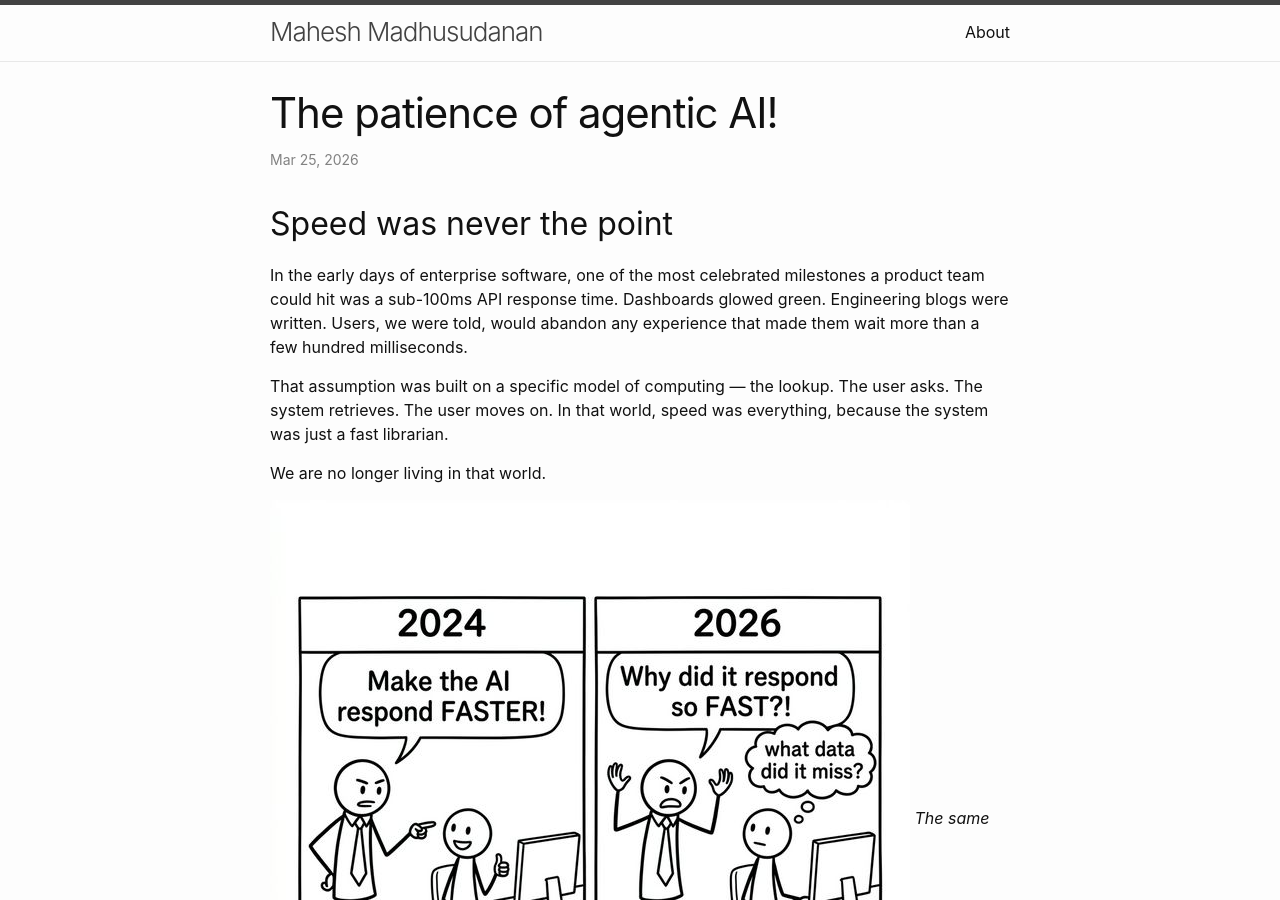
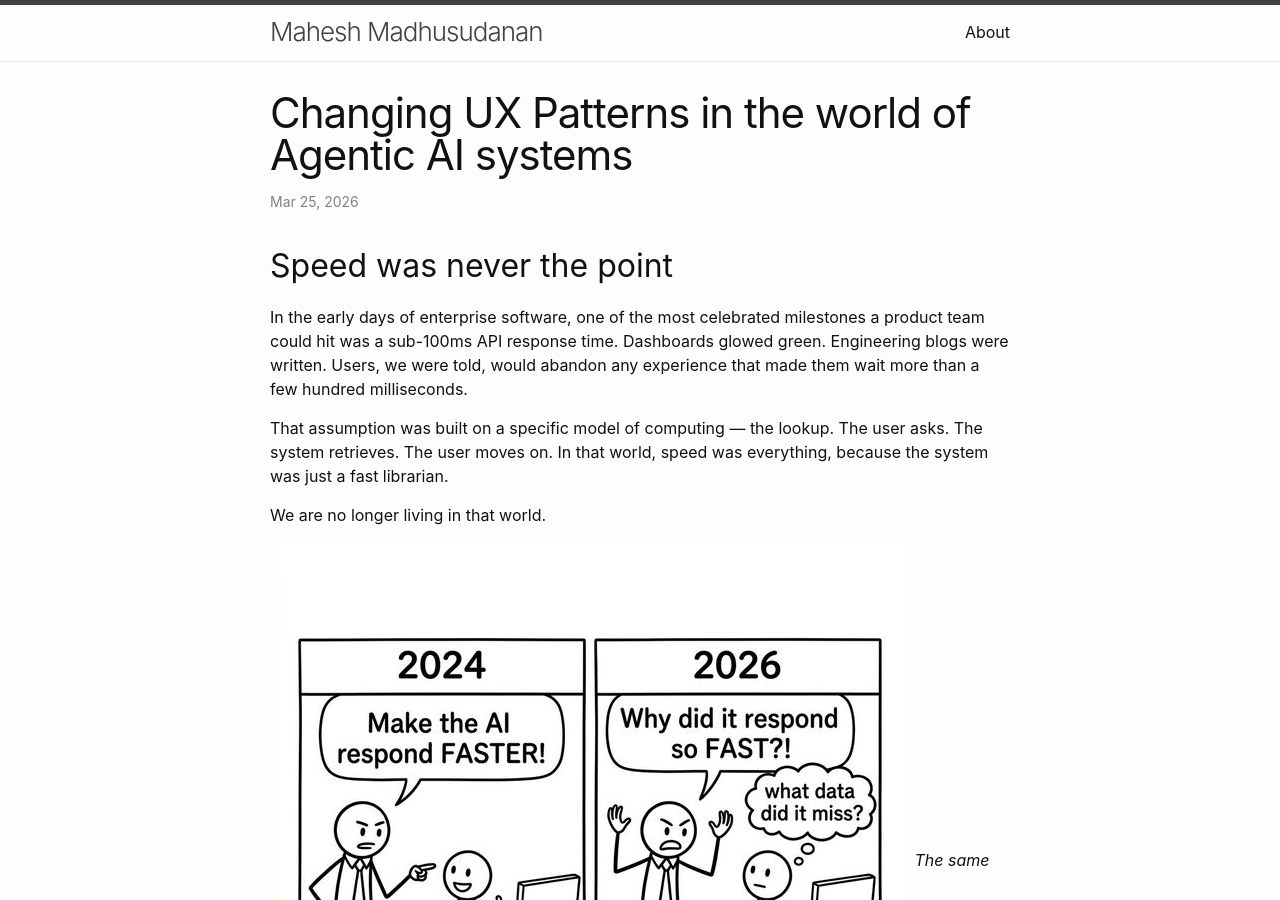
Before and after one commit to maheshmad/blog, a Jekyll site: the page built from _posts/2026-03-24-changing-ux-patterns-in-the-world-of-agentic-ai-systems.markdown, in a window 1280 px wide and 900 px high. Built offline with Jekyll 4.4.1, drawn with Linux system fonts in a browser that asks for light colours.

Commit message:
Update title to 'Changing UX Patterns'

```diff
--- a/_posts/2026-03-24-changing-ux-patterns-in-the-world-of-agentic-ai-systems.markdown
+++ b/_posts/2026-03-24-changing-ux-patterns-in-the-world-of-agentic-ai-systems.markdown
@@ -1,6 +1,6 @@
 ---
 layout: post
-title:  "The patience of agentic AI!"
+title: "Changing UX Patterns in the world of Agentic AI systems"
 date:   2026-03-24 22:08:00 -0500
 categories: ai
 tags: ["Agentic AI", "UX Design", "Knowledge Work", "AI Trust"]
```
